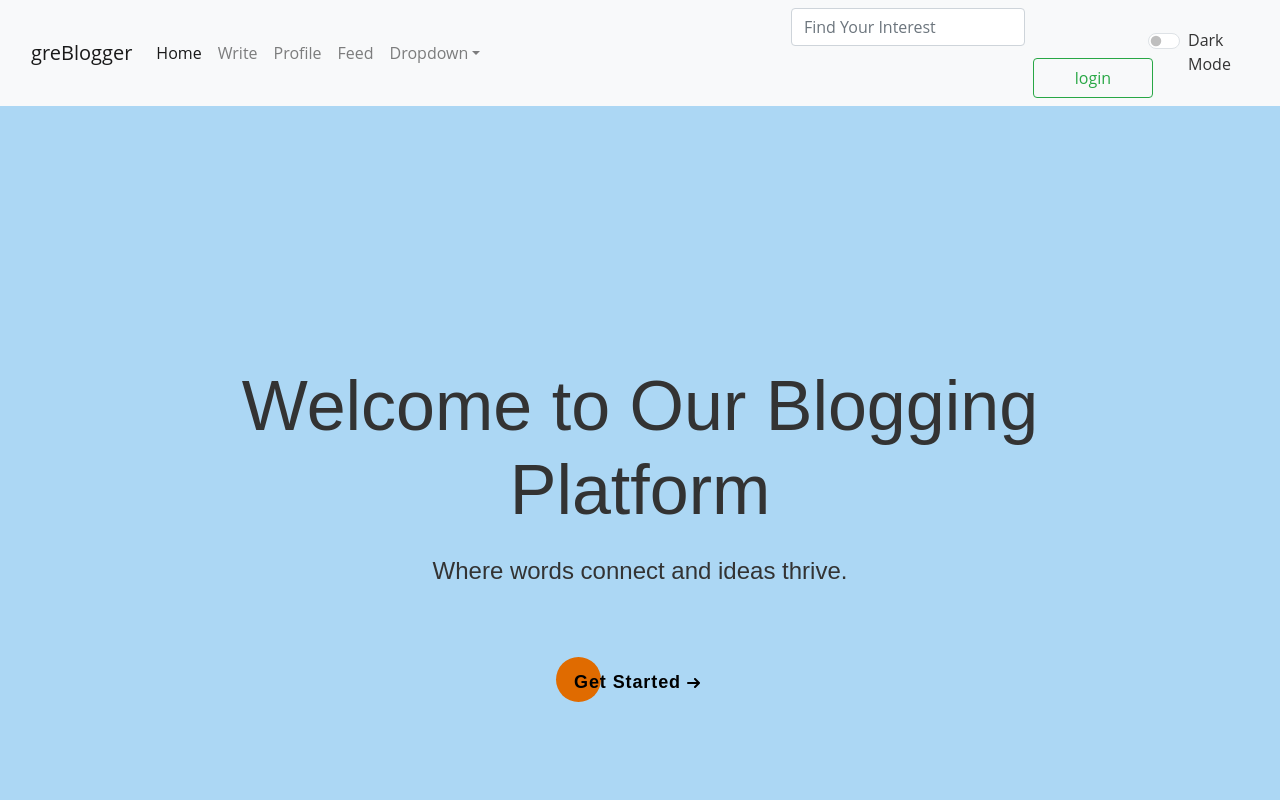
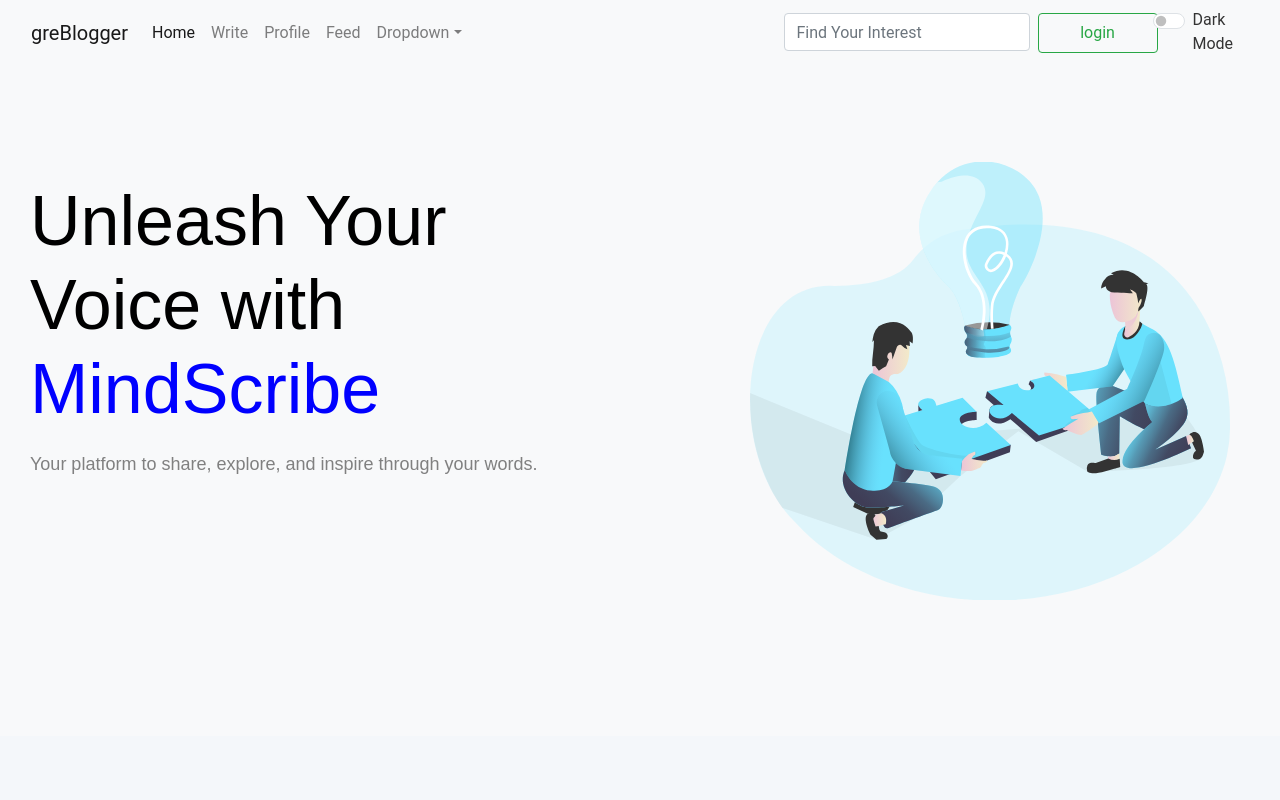
Before and after one commit to yash1022/WordSphere, a React (Create React App) app in the folder frontend/: page /home in a window 1280 px wide. Shown: the top 800 px of the page. Built offline with nearby package versions, Linux system fonts and the light colour scheme; a small style sheet from the web is missing.

Commit message:
Revert "added landing page"

```diff
--- a/frontend/src/CSS/Landingpage.css
+++ b/frontend/src/CSS/Landingpage.css
@@ -1,240 +1,45 @@
-/* Reset */
-* {
-  margin: 0;
-  padding: 0;
-  box-sizing: border-box;
+.homepage {
+    display: flex;
+    align-items: center;
+    justify-content: space-between;
+    padding: 50px;
+    height: 100vh;
+    background-color: #f8f9fa;
+    font-family: "Raleway", sans-serif;
+    margin-top:-130px;
+    margin-left:-20px ;
   }
 
-/* From Uiverse.io by alexmaracinaru */
-.cta {
-  position: relative;
-  /* margin: auto; */
-  padding: 12px 18px;
-  transition: all 0.2s ease;
-  border: none;
-  background: none;
-  cursor: pointer;
-  /* height: 120px; */
-  /* width: 500px; */
+  .homepage-text {
+    flex: 1;
+    max-width: 50%;
   }
 
-.cta:before {
-  content: "";
-  position: absolute;
-  top: 0;
-  left: 0;
-  display: block;
-  border-radius: 50px;
-  background: #e06b00;
-  width: 45px;
-  height: 45px;
-  transition: all 0.3s ease;
+  span{
+    color:blue;
   }
 
-.cta span {
-  position: relative;
-  font-family: "Ubuntu", sans-serif;
-  font-size: 18px;
-  font-weight: 700;
-  letter-spacing: 0.05em;
-  color: #000000;
+  .homepage-text h1 {
+    font-size: 70px;
+    color:black;
+    margin-bottom: 20px;
   }
 
-.cta svg {
-  position: relative;
-  top: 0;
-  margin-left: 10px;
-  fill: none;
-  stroke-linecap: round;
-  stroke-linejoin: round;
-  stroke: #000000;
-  stroke-width: 2;
-  transform: translateX(-5px);
-  transition: all 0.3s ease;
+  .homepage-text p {
+    font-size: 18px;
+    color:gray;
   }
 
-.cta:hover:before {
-  width: 100%;
-  background: #e06b00;
+  .homepage-image {
+    flex: 1;
+    display: flex;
+    justify-content: flex-end;
+    margin-top: 90px;
   }
 
-.cta:hover svg {
-  transform: translateX(0);
+  .homepage-image img {
+    width: 80%;
+    height: auto;
+    border-radius: 10px;
+    object-fit: cover;
   }
-
-.cta:active {
-  transform: scale(0.95);
-}
-
-
-body {
-  font-family: 'Open Sans', sans-serif; /* Body text in a clean sans-serif */
-  color: #333;
-  scroll-behavior: smooth;
-}
-
-/* Navbar */
-/* Navbar Styling */
-#navbar {
-  position: fixed;
-  top: 0;
-  width: 100%;
-  background: linear-gradient(to right, #333, #444); /* Gradient background */
-  padding: 10px 0;
-  display: flex;
-  align-items: center;
-  justify-content: center;
-  box-shadow: 0 2px 4px rgba(0, 0, 0, 0.2);
-  z-index: 10;
-}
-
-/* Navbar Links */
-#navbar ul {
-  list-style: none;
-  display: flex;
-  gap: 20px;
-}
-
-#navbar li {
-  position: relative;
-}
-
-#navbar a {
-  color: #f5f5f5;
-  text-decoration: none;
-  font-size: 1.2rem;
-  padding: 10px;
-  transition: color 0.3s;
-}
-
-#navbar a:hover {
-  color: #ffa726; /* Hover color */
-}
-
-/* Active Link Highlight */
-#navbar a::after {
-  content: '';
-  position: absolute;
-  bottom: 0;
-  left: 50%;
-  width: 0;
-  height: 2px;
-  background-color: #ffa726; /* Active color */
-  transition: width 0.3s, left 0.3s;
-}
-
-#navbar a:hover::after,
-#navbar a.active::after {
-  width: 100%;
-  left: 0;
-}
-
-/* Logo Placeholder */
-#navbar::before {
-  content: 'MyBlog'; /* Replace with actual logo text or icon if available */
-  font-size: 1.4rem;
-  font-weight: bold;
-  color: #ffa726;
-  margin-right: auto;
-  padding-left: 20px;
-}
-
-
-.section {
-  display: flex;
-  align-items: center;
-  justify-content: center;
-  height: 100vh;
-  padding: 0 20px;
-  color: #fff;
-  text-align: center;
-  position: relative;
-
-}
-
-.section-image {
-  height: 530px;
-  width: auto;
-  margin-left: 20px;
-}
-
-/*.content-left {*/
-/*    text-align: center;*/
-/*    position: absolute;*/
-/*}*/
-
-/* Section-specific background colors */
-#home {
-  height: 100vh; /* Fullscreen height */
-  display: flex;
-  align-items: center;
-  justify-content: center;
-  padding-top: 60px; /* Offset for navbar if needed */
-  background: rgb(172, 215, 244);
-  color: #333;
-  text-align: center;
-  font-family: "Montserrat", sans-serif;
-
-}
-
-#about {
-  background: #ff8000; /* Darker orange for About section */
-  color: #f1f1f1; /* White text for contrast */
-}
-
-#features {
-  background:#12b083; /* Darker red for Features section */
-  color: #f1f1f1; /* White text for contrast */
-}
-
-
-#contact {
-  background:#c62828; /* Darker green for Contact section */
-  color: #f1f1f1; /* White text for contrast */
-
-}
-
-.content {
-  max-width: 800px;
-}
-
-h1, h2 {
-  font-size:70px;
-  margin-bottom: 20px;
-  /* Subtle shadow */
-  font-family: "Montserrat", sans-serif; /* Elegant serif font for headings */
-}
-
-p {
-  font-size: 1.5rem;
-  line-height: 1.6; /* Improves readability with a bit more spacing */
-}
-
-button {
-
-  margin-top: 50px;
-  padding: 10px 20px;
-  /* background-color: #f57c00; */
-  color: #fff;
-  border: none;
-  border-radius: 5px;
-  cursor: pointer;
-  transition: background-color 0.3s;
-
-}
-
-/* button:hover { */
-  /* background-color: #e06b00; */
-/* } */
-
-/* Scroll Animations */
-.section .content {
-  opacity: 0;
-  transform: translateY(50px);
-  transition: opacity 1s ease, transform 1s ease;
-}
-
-.section.active .content {
-  opacity: 1;
-  transform: translateY(0);
-}
--- a/frontend/src/components/landing.jsx
+++ b/frontend/src/components/landing.jsx
@@ -3,74 +3,22 @@ import '../CSS/Landingpage.css';
 import image from '../CSS/solved-the-problem.svg'
 
 
-
 export default function Landing() {
-
-  function scrollToSection(sectionId) {
-    document.getElementById(sectionId).scrollIntoView({ behavior: "smooth" });
-}
-
-// Scroll-triggered animations
-window.addEventListener("scroll", () => {
-    document.querySelectorAll(".section").forEach(section => {
-        const sectionPosition = section.getBoundingClientRect().top;
-        const viewHeight = window.innerHeight;
-
-        if (sectionPosition < viewHeight - 500) {
-            section.classList.add("active");
-        }
-    });
-});
   return (
 
 
     <>
+      <div className="homepage">
+      <div className="homepage-text">
+        <h1>Unleash Your Voice with <span>MindScribe</span></h1>
+        <p>Your platform to share, explore, and inspire through your words.</p>
+      </div>
+      <div className="homepage-image">
 
+      <img src={image} alt="Homepage Illustration" className="img-fluid rounded" />
 
-        <header id="home" className="section">
-        <div className="content">
-            <h1>Welcome to Our Blogging Platform</h1>
-            <p>Where words connect and ideas thrive.</p>
-
-
-            <button className="cta"
-            >
-              <span>Get Started</span>
-              <svg width="15px" height="10px" viewBox="0 0 13 10">
-                <path d="M1,5 L11,5"></path>
-                <polyline points="8 1 12 5 8 9"></polyline>
-              </svg>
-            </button>
-
-        </div>
-    </header>
-
-
-    <section id="about" className="section">
-        <div className="content content-left">
-            <h2>About Us</h2>
-            <p>Our platform empowers writers and readers alike. We provide tools and resources to turn ideas into stories and stories into conversations.</p>
-        </div>
-        <img src="https://blogger.googleusercontent.com/img/b/U2hvZWJveA/AVvXsEi7vdOOCQiPdRlsZ1TeGySHnpsBwol0EV4xyOY2OBiPEawW99eYeZO7ZCmlfaV3k2bTkSdhSRghmiBFKVqmjVdIAs6CfE7CvEnflPmqo1c3amq5EO5yZ810sH8ulsZlCOb_rw2vgHdVwVQVejp_mz1tiMT0Hi4vSQzi/w1200"/>
-
-    </section>
-
-
-    <section id="features" className="section">
-        <div className="content">
-            <h2>Features</h2>
-            <p>Discover our intuitive design, easy publishing, and community-driven features to elevate your blogging experience.</p>
-        </div>
-    </section>
-
-
-    <section id="contact" className="section">
-        <div className="content content-left">
-            <h2>Contact Us</h2>
-            <p>Ready to start blogging? Get in touch with us and join our community of creators.</p>
-        </div>
-        <img src="https://blogger.googleusercontent.com/img/b/U2hvZWJveA/AVvXsEglSeoZ-dLBYvKA1stO0YAB3WC9Ij94BvaEsSdN98EIgA9I4tEOA7g8m-HuJL9f7tQrU9eCueLgAldjPsV-IVZtxm_U75JvFA3AFaqdIOavISGc-7huKdgFPpZHLTw5e81yii5K1eKu2BJbR8VjXBaz7EZB1aqUKPo/w768" height="530px" widht="530px"/>
-    </section>
+      </div>
+     </div>
 
 
    </>
```
Lines whose indentation alone changed are shown as unchanged.
